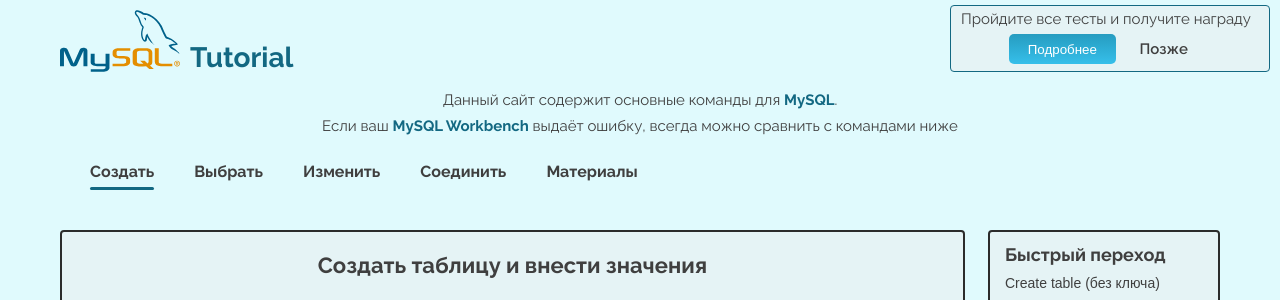
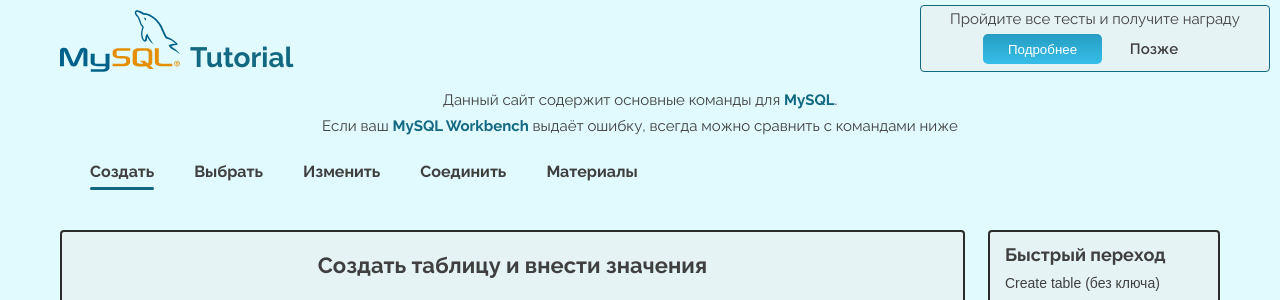
Before and after one commit to vitaliyhtml5/vitaliyhtml5.github.io, a PHP site: page / in a window 1280 px wide. Shown: the top 300 px of the page. Run offline with PHP 8.4, Linux system fonts and the light colour scheme.

Commit message:
fixed a bug with tooltip

```diff
--- a/sql/styles.css
+++ b/sql/styles.css
@@ -435,10 +435,11 @@
 	z-index: 5;
 	top: 5px;
 	right: 10px;
-	width: 320px;
+	width: 350px;
 	padding: 0 10px;
 	border: 1px solid #136882;
 	border-radius: 4px;
+	text-align: center;
 	background-color: #eae9e966;
 	animation: newtooltip 3s;
 }
@@ -533,12 +534,13 @@
 	width: 400px;
 }
 .test-summary__btn {
-	width: 150px;
+	width: 175px;
+	padding: 8px;
+	border: none;
+	text-align: center;
 	font-size: 15px;
 	font-weight: 700;
 	line-height: 28px;
-	padding: 8px;
-	border: none;
 }
 @media (max-width: 1150px) {
 	.hamburger {
```
